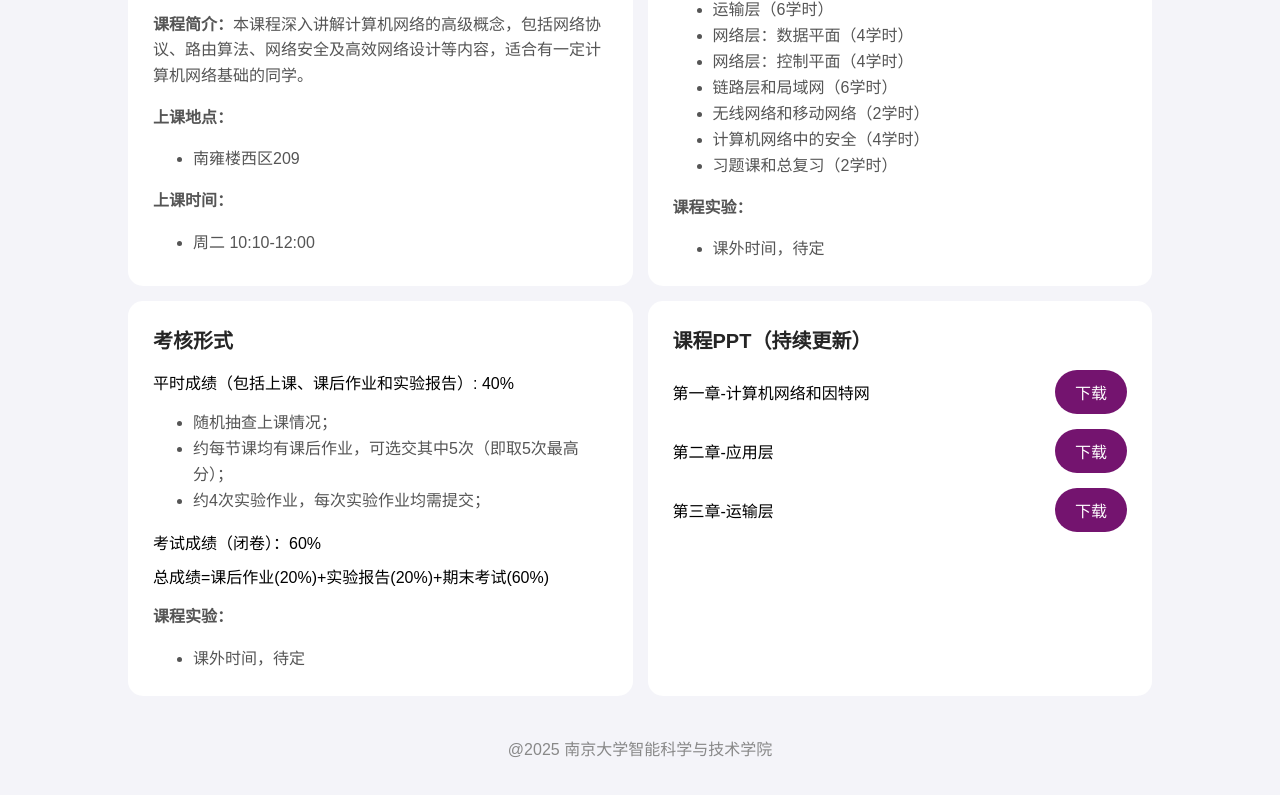
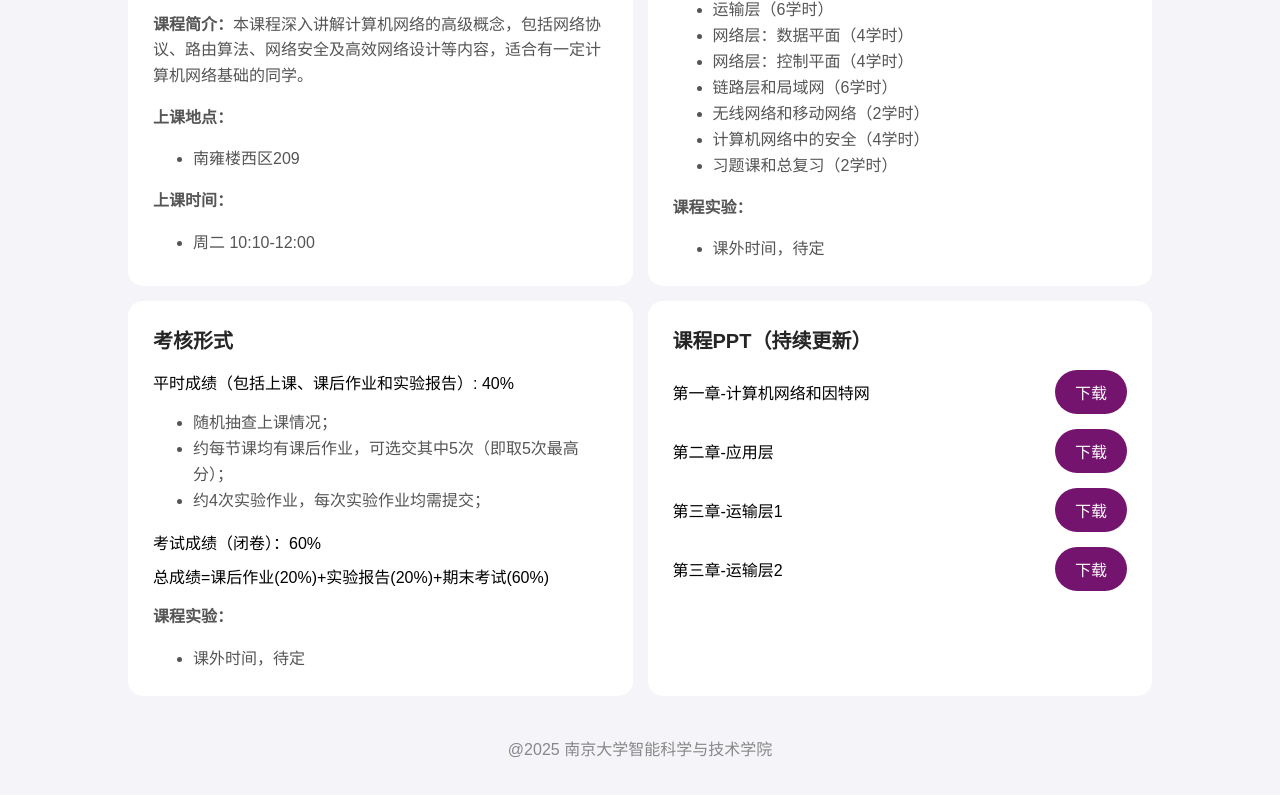
Before and after one commit to xusun0623/InternetComputing, a plain HTML site: page index.html in a window 1280 px wide. Shown: the part 255-1050 px from the top of the page. Drawn offline with Linux system fonts and the light colour scheme.

Commit message:
Update index.html

```diff
--- a/index.html
+++ b/index.html
@@ -187,9 +187,26 @@
             margin-bottom: 15px;
           "
         >
-          <div style="font-size: 16px">第三章-运输层</div>
+          <div style="font-size: 16px">第三章-运输层1</div>
           <a
             href="./3-运输层-1.pdf"
+            style="margin-left: 10px; text-wrap: nowrap"
+            class="download-link"
+            download
+            >下载</a
+          >
+        </div>
+        <div
+          style="
+            display: flex;
+            align-items: center;
+            justify-content: space-between;
+            margin-bottom: 15px;
+          "
+        >
+          <div style="font-size: 16px">第三章-运输层2</div>
+          <a
+            href="./3-运输层-2.pdf"
             style="margin-left: 10px; text-wrap: nowrap"
             class="download-link"
             download
```
